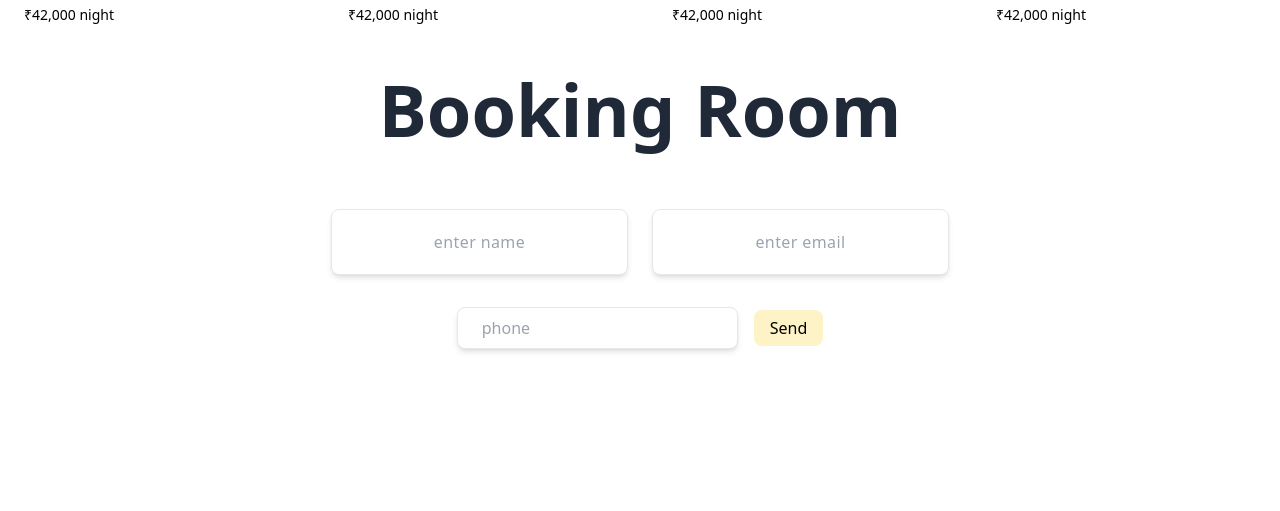
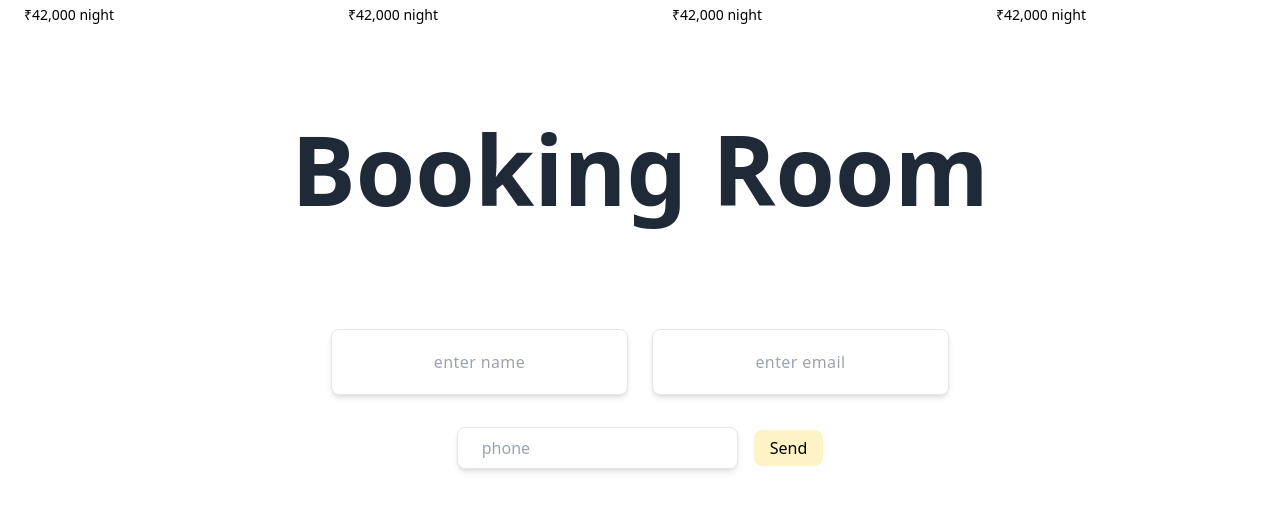
Before and after one commit to manijhaneswar1/Airbnb, a plain HTML site: page public/index.html in a window 1280 px wide. Shown: the part 1983-2494 px from the top of the page. Drawn offline with nearby package versions, Linux system fonts and the light colour scheme.

Commit message:
text size done!

```diff
--- a/public/index.html
+++ b/public/index.html
@@ -331,7 +331,7 @@
     </main>
 
     <section class="w-screen h-[500px] mt-4">
-        <h1 class="text-center font-bold text-7xl mb-8 text-gray-800">Booking Room</h1>
+        <h1 class="text-center font-bold text-8xl mb-8 text-gray-800 leading-loose">Booking Room</h1>
         <div class="flex gap-6 justify-center items-center py-8 ">
             <label>
                 <input class="border shadow-md rounded-lg px-8 py-4 text-center tracking-wide leading-loose " type="text" placeholder="enter name">
```
Also changed, not shown: public/output.css.
